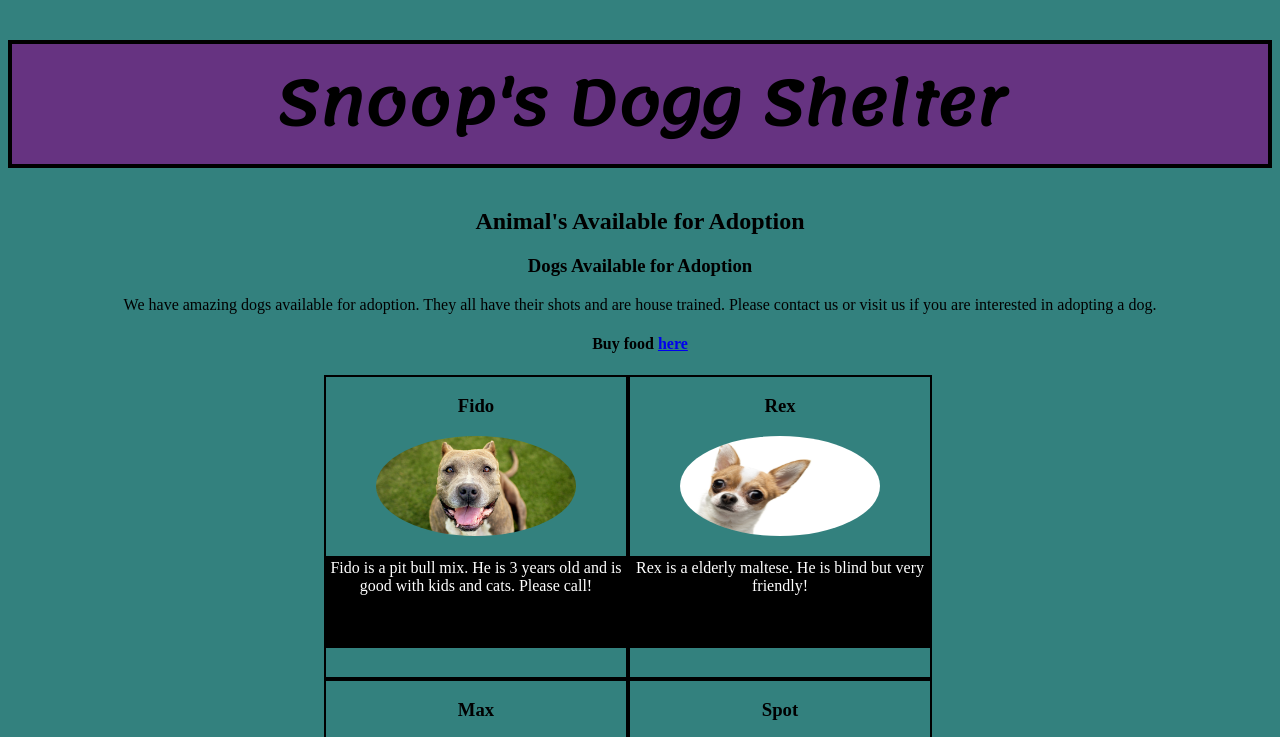
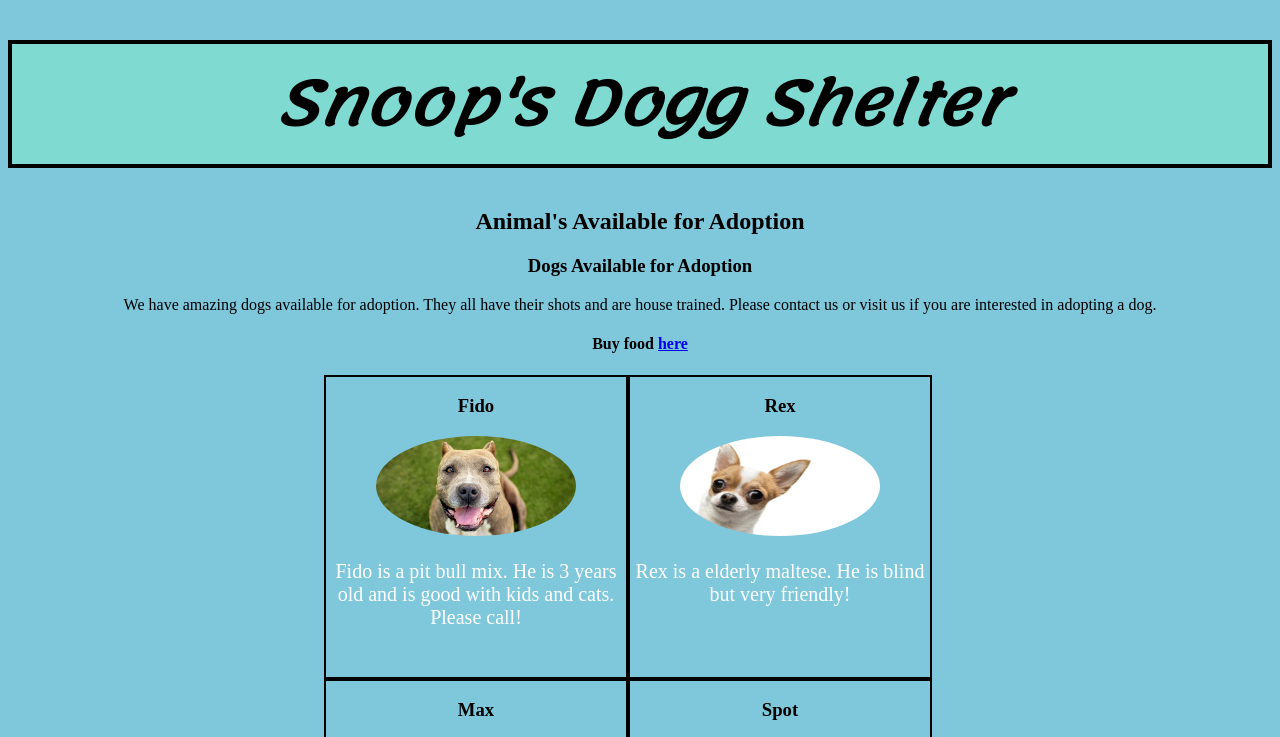
Before and after one commit to mattcaswell253/snoop, a plain HTML site: page index.html in a window 1280 px wide. Shown: the top 737 px of the page. Drawn offline with Linux system fonts and the light colour scheme.

Commit message:
change color and text style

```diff
--- a/css/styles.css
+++ b/css/styles.css
@@ -1,13 +1,14 @@
 body {
-  background-color: #33817E;
+  background-color: #7fc7db;
   text-align: center;
 }
 h1 {
   text-align: center;
   border: 4px solid black;
-  background-color: #663381;
+  background-color: #7fdbd2;
   font-family: Lemonada;
   font-size: 60px;
+  font-style: italic;
 }
 .column {
   border: 2px solid black;
@@ -25,10 +26,9 @@ h1 {
 }
 
 .column p {
-  border: 3px solid black;
-  background-color: black;
   color: white;
   padding-bottom: 50px;
+  font-size: 20px;
 }
 .center {
   width:50%;
```
